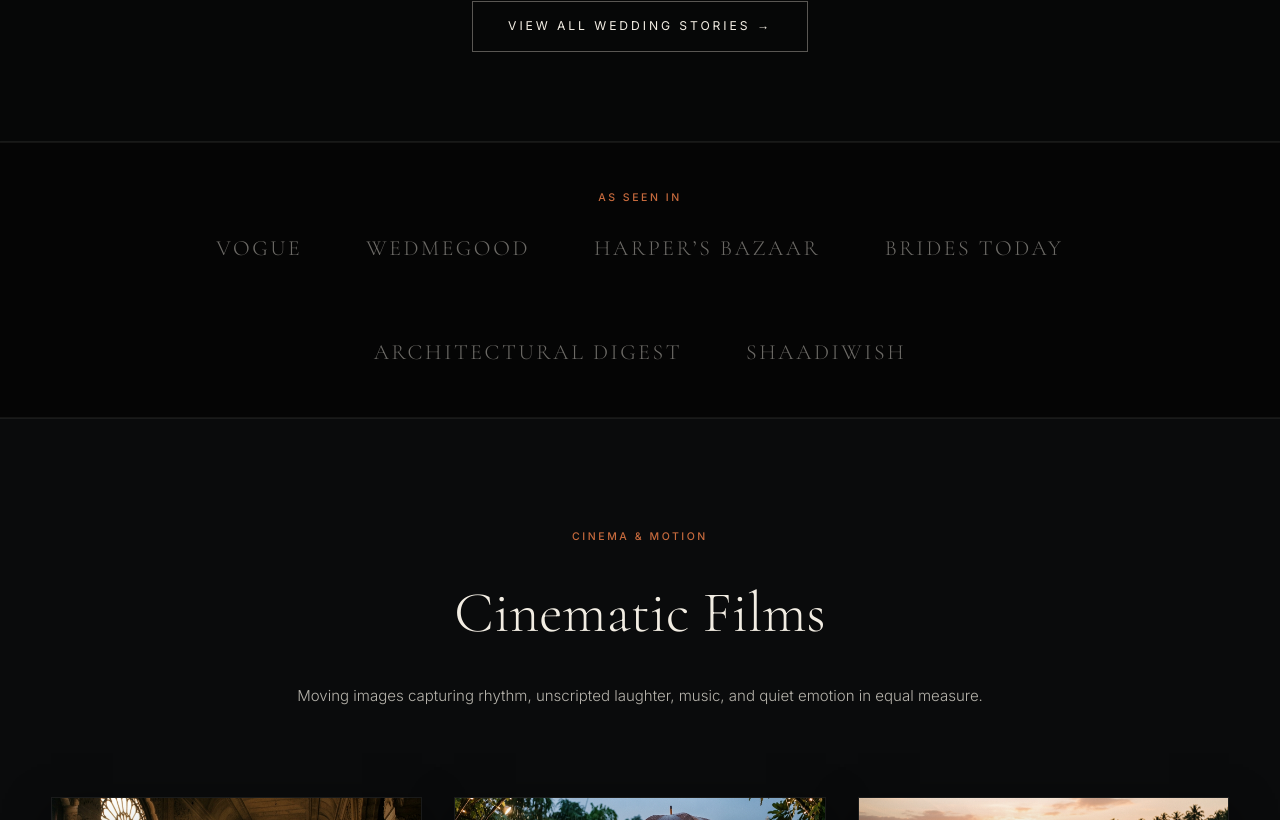
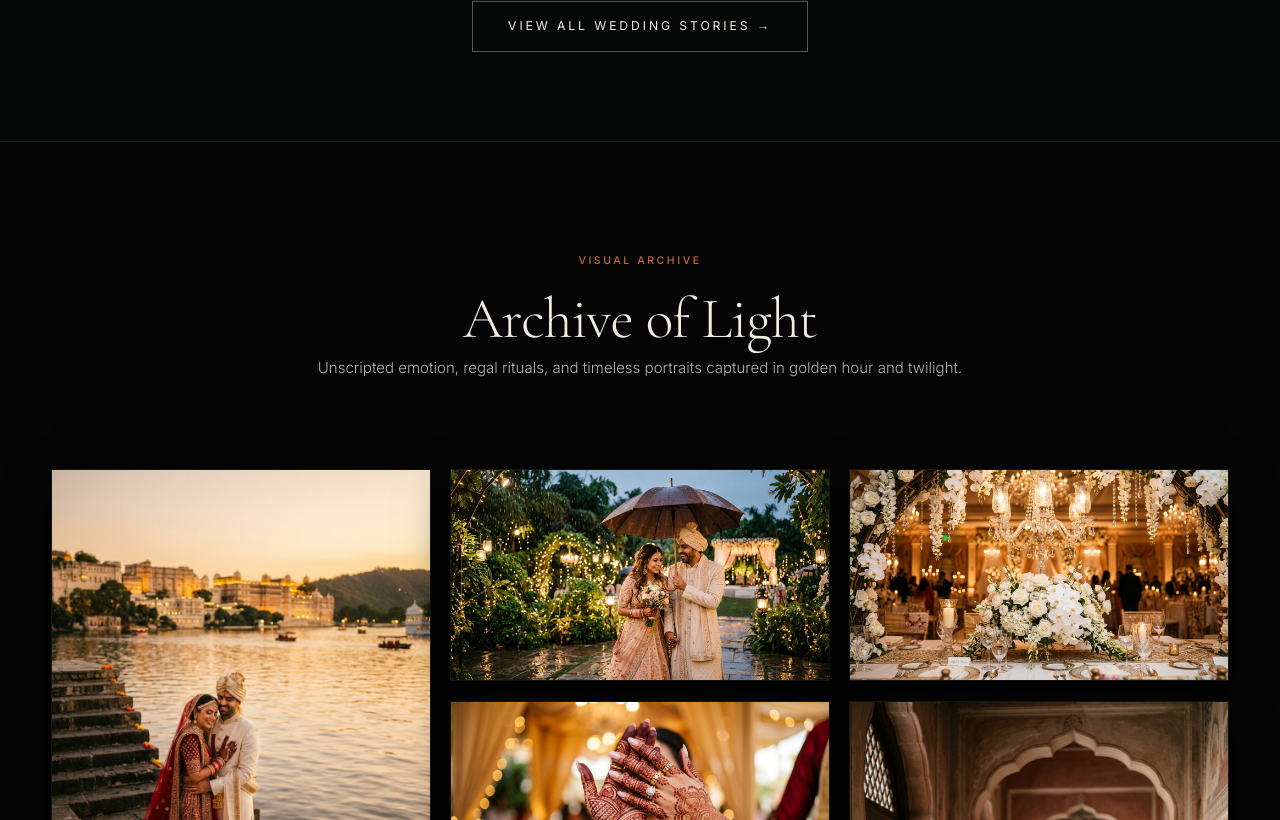
Before and after one commit to vishalcodes404/Thirai, a Next.js app: page / in a window 1280 px wide. Shown: the part 4820-5640 px from the top of the page. Built offline with nearby package versions, Linux system fonts and the light colour scheme.

Commit message:
Remove As Seen In and Cinematic Films sections from home page flow

```diff
--- a/app/page.js
+++ b/app/page.js
@@ -3,8 +3,6 @@
 import Hero from '@/components/Hero';
 import Philosophy from '@/components/Philosophy';
 import FeaturedProjects from '@/components/FeaturedProjects';
-import FeaturedIn from '@/components/FeaturedIn';
-import FilmsSection from '@/components/FilmsSection';
 import GalleryPreview from '@/components/GalleryPreview';
 import Stats from '@/components/Stats';
 import ContactSection from '@/components/ContactSection';
@@ -23,19 +21,13 @@
       {/* 3. Selected Wedding Stories — High Density Editorial Showcase */}
       <FeaturedProjects />
 
-      {/* 4. As Seen In — Global Fashion & Wedding Press */}
-      <FeaturedIn />
-
-      {/* 5. Cinema & Motion — 4K Showreel Presentation */}
-      <FilmsSection />
-
-      {/* 6. Archive of Light — High Density Visual Grid with Lightbox */}
+      {/* 4. Archive of Light — High Density Visual Grid with Lightbox */}
       <GalleryPreview />
 
-      {/* 7. Key Atelier Milestones & Archival Standards */}
+      {/* 5. Key Atelier Milestones & Archival Standards */}
       <Stats />
 
-      {/* 8. Private Inquiries & Studio Commissions */}
+      {/* 6. Private Inquiries & Studio Commissions */}
       <ContactSection />
     </main>
   );
```
